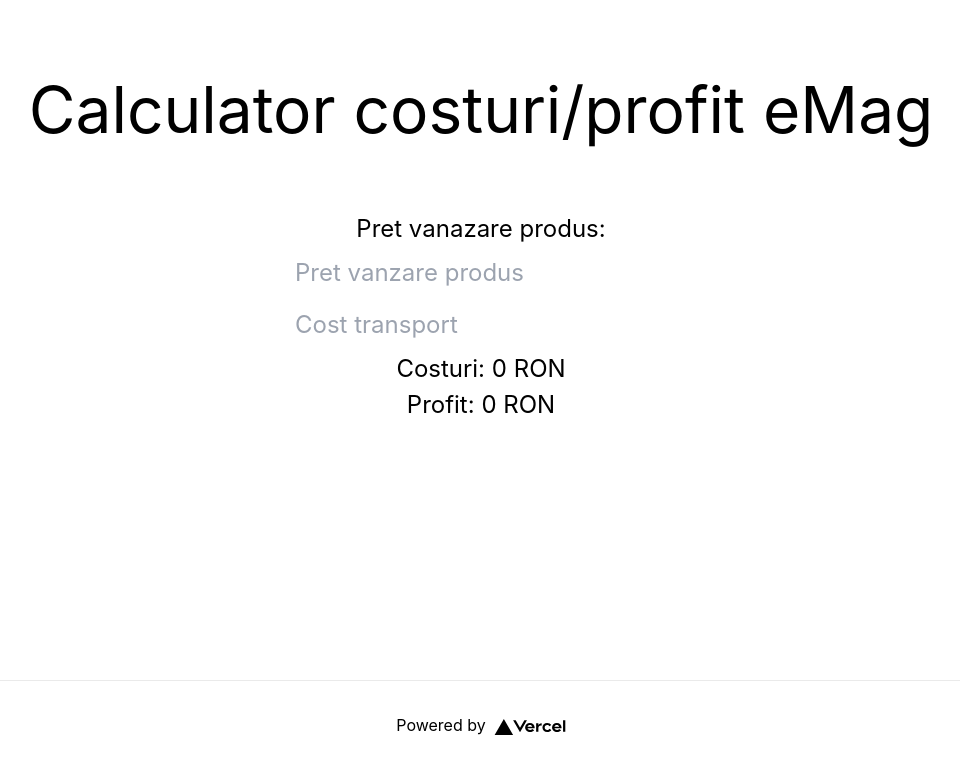
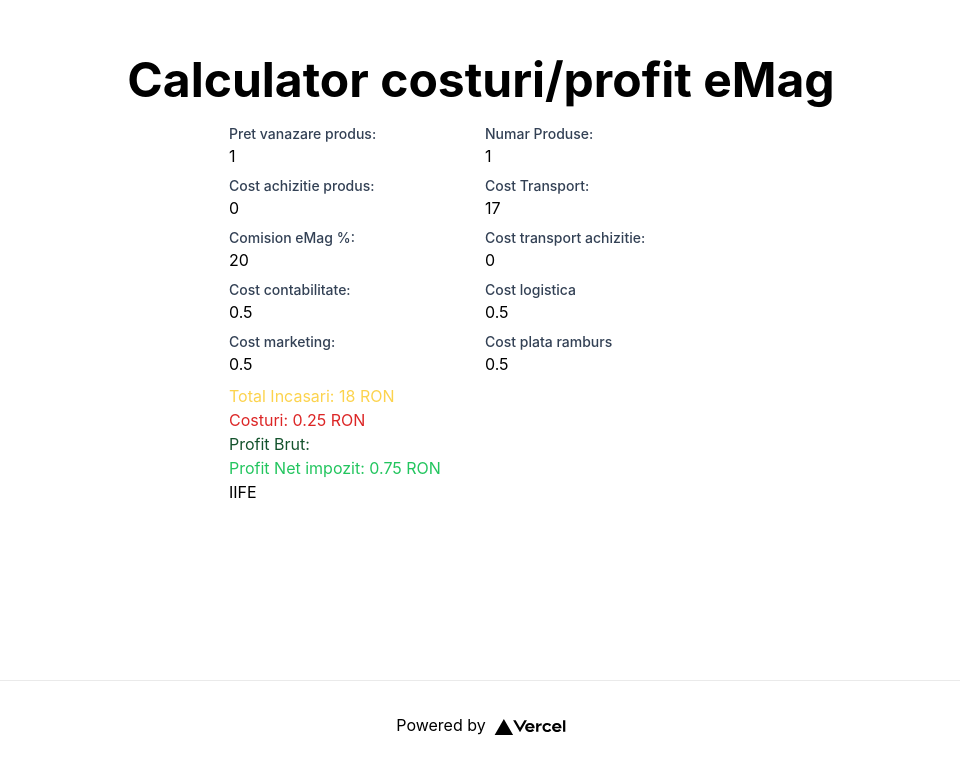
Before and after one commit to dragoscv/calculator-ema, a Next.js app: page / in a window 1280 px wide. Shown: the part 120-889 px from the top of the page, without its empty margins (159-1119 px from the left). Built offline with nearby package versions, Linux system fonts and the light colour scheme.

Commit message:
modificari

```diff
--- a/pages/index.js
+++ b/pages/index.js
@@ -5,8 +5,18 @@
 
 export default function Home() {
   //calculator costuri emag
-  const [pretVanzare, setPretVanzare] = React.useState(0);
-  const [costTransport, setCostTransport] = React.useState(0);
+  const [pretVanzare, setPretVanzare] = React.useState(1);
+  const [numarProduse, setNumarProduse] = React.useState(1);
+  const [costTransport, setCostTransport] = React.useState(17);
+  const [costAchizitie, setCostAchizitie] = React.useState(0);
+  const [costTransportAchizitie, setCostTransportAchizitie] = React.useState(0);
+  const [comisionEmag, setComisionEmag] = React.useState(20);
+  const [costContabilitate, setCostContabilitate] = React.useState(0.5);
+  const [costLogistica, setCostLogistica] = React.useState(0.5);
+  const [costMarketing, setCostMarketing] = React.useState(0.5);
+  const [costPlataRamburs, setCostPlataRamburs] = React.useState(0.5);
+
+  const totalIncasari = (new Number(pretVanzare) + new Number(costTransport)) * new Number(numarProduse);
 
   return (
     <div className={styles.container}>
@@ -17,28 +27,91 @@
       </Head>
 
       <main className={styles.main}>
-        <h1 className={styles.title}>
+        <h1 className='text-5xl font-bold'>
           Calculator costuri/profit eMag
         </h1>
 
-        <p className={styles.description}>
+        <div className='flex flex-col justify-center pt-5'>
+          <div className='flex flex-row justify-center pb-2'>
+            <div className='pr-2'>
+              <label className="block" htmlFor="pretVanzare">
+                <span className="block text-sm font-medium text-slate-700">Pret vanazare produs:</span>
+                <input value={pretVanzare} onChange={e => setPretVanzare(e.target.value)} onFocus={e => event.target.select()} type="number" placeholder="Pret vanzare produs" name='pretVanzare' />
+              </label>
+            </div>
+            <div className=''>
+              <label className="block" htmlFor="numarProduse">
+                <span className="block text-sm font-medium text-slate-700">Numar Produse: </span>
+                <input value={numarProduse} onChange={e => setNumarProduse(e.target.value)} onFocus={e => event.target.select()} type="number" placeholder="Numar Produse" name='numarProduse' />
+              </label>
+            </div>
+          </div>
+          <div className='flex flex-row justify-center pb-2'>
+            <div className='pr-2'>
+              <label className="block" htmlFor="pretVanzare">
+                <span className="block text-sm font-medium text-slate-700">Cost achizitie produs:</span>
+                <input value={costAchizitie} onChange={e => setCostAchizitie(e.target.value)} onFocus={e => event.target.select()} type="number" placeholder="Cost achizitie produs" name='pretAchizitie' />
+              </label>
+            </div>
+            <div className=''>
+              <label className="block" htmlFor="costTransport">
+                <span className="block text-sm font-medium text-slate-700">Cost Transport: </span>
+                <input value={costTransport} onChange={e => setCostTransport(e.target.value)} onFocus={e => event.target.select()} type="number" placeholder="Cost transport" name='costTransport' />
+              </label>
+            </div>
+          </div>
+          <div className='flex flex-row justify-center pb-2'>
+            <div className='pr-2'>
+              <label className="block">
+                <span className="block text-sm font-medium text-slate-700">Comision eMag %:</span>
+                <input value={comisionEmag} onChange={e => setComisionEmag(e.target.value)} onFocus={e => event.target.select()} type="number" placeholder="Comision eMag %" />
+              </label>
+            </div>
+            <div className=''>
+              <label className="block" htmlFor="costTransport">
+                <span className="block text-sm font-medium text-slate-700">Cost transport achizitie:</span>
+                <input value={costTransportAchizitie} onChange={e => setCostTransportAchizitie(e.target.value)} onFocus={e => event.target.select()} type="number" placeholder="Cost transport achizitie" />
+              </label>
+            </div>
+          </div>
+          <div className='flex flex-row justify-center pb-2'>
+            <div className='pr-2'>
+              <label className="block">
+                <span className="block text-sm font-medium text-slate-700">Cost contabilitate:</span>
+                <input value={costContabilitate} onChange={e => setCostContabilitate(e.target.value)} onFocus={e => event.target.select()} type="number" placeholder="Comision Contabilitate" />
+              </label>
+            </div>
+            <div className=''>
+              <label className="block">
+                <span className="block text-sm font-medium text-slate-700">Cost logistica</span>
+                <input value={costLogistica} onChange={e => setCostLogistica(e.target.value)} onFocus={e => event.target.select()} type="number" placeholder="Cost logistica" />
+              </label>
+            </div>
+          </div>
+          <div className='flex flex-row justify-center pb-2'>
+            <div className='pr-2'>
+              <label className="block">
+                <span className="block text-sm font-medium text-slate-700">Cost marketing:</span>
+                <input value={costMarketing} onChange={e => setCostMarketing(e.target.value)} onFocus={e => event.target.select()} type="number" placeholder="Comision Marketing" />
+              </label>
+            </div>
+            <div className=''>
+              <label className="block">
+                <span className="block text-sm font-medium text-slate-700">Cost plata ramburs</span>
+                <input value={costPlataRamburs} onChange={e => setCostPlataRamburs(e.target.value)} onFocus={e => event.target.select()} type="number" placeholder="Cost plata ramburs" />
+              </label>
+            </div>
+          </div>
           <div className='flex flex-col'>
-            <div>
-              <label htmlFor="price">Pret vanazare produs:</label>
-            </div>
-            <div className='p-2'>
-              <input onChange={e => setPretVanzare(e.target.value)} type="number" placeholder="Pret vanzare produs" />
-            </div>
-            <div className='p-2'>
-              <input onChange={e => setCostTransport(e.target.value)} type="number" placeholder="Cost transport" />
-            </div>
-            <p>Costuri: {pretVanzare * 0.25} RON</p>
-            <p>Profit: {pretVanzare * 0.75} RON</p>
-            {/* <p>{(function () {
-              console.log('IIFE');
-            })()}</p> */}
+            <p className='text-amber-300'>Total Incasari: {totalIncasari} RON</p>
+            <p className='text-red-600'>Costuri: {(pretVanzare) * 0.25} RON</p>
+            <p className='text-green-900'>Profit Brut:</p>
+            <p className='text-green-500'>Profit Net impozit: {(pretVanzare) * 0.75} RON</p>
+            <p>{(function () {
+              return ('IIFE');
+            })()}</p>
           </div>
-        </p>
+        </div>
 
 
       </main>
--- a/styles/Home.module.css
+++ b/styles/Home.module.css
@@ -43,6 +43,7 @@
   margin: 0;
   line-height: 1.15;
   font-size: 4rem;
+  font-weight: bold;
 }
 
 .title,
```
